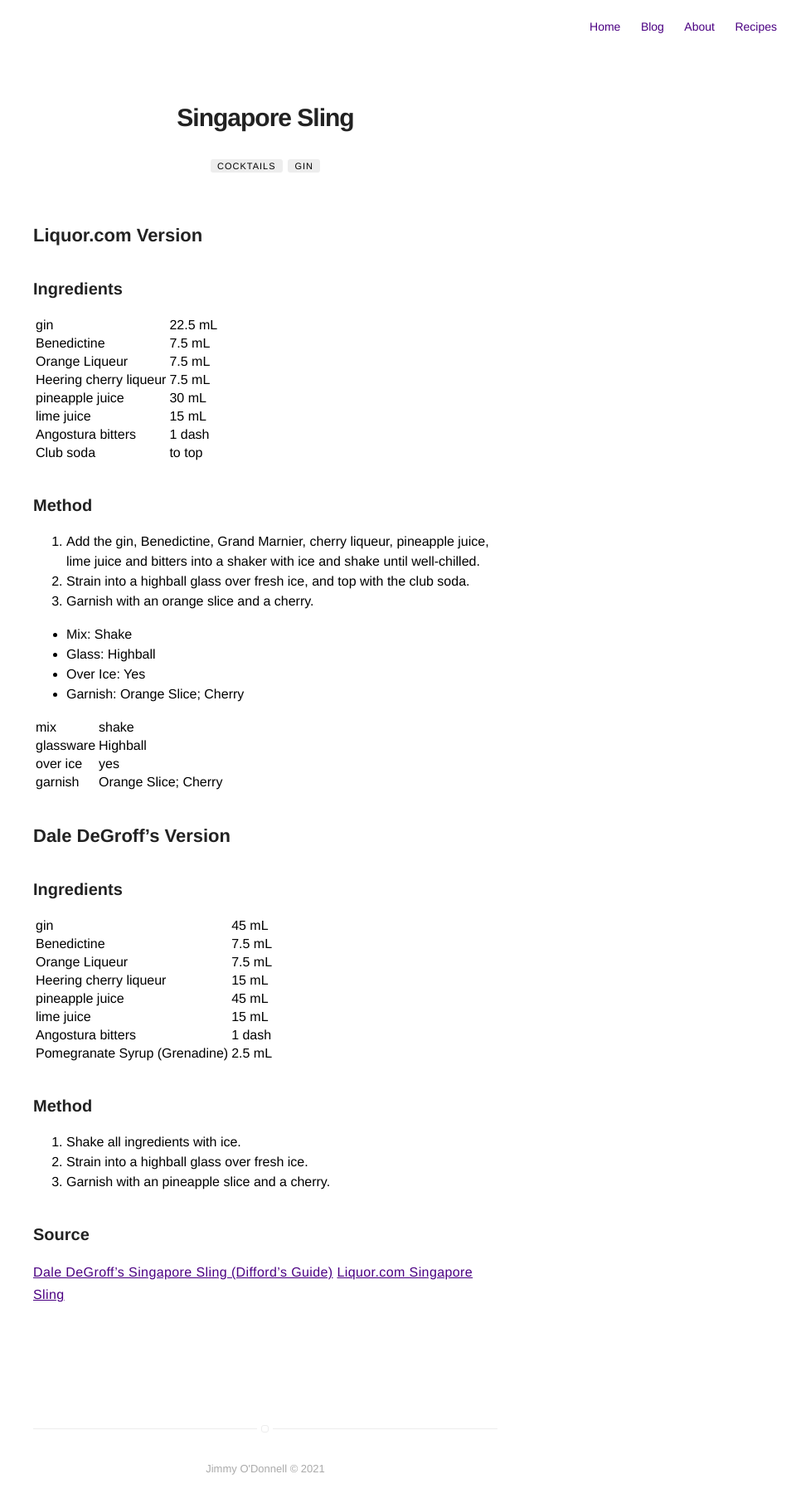
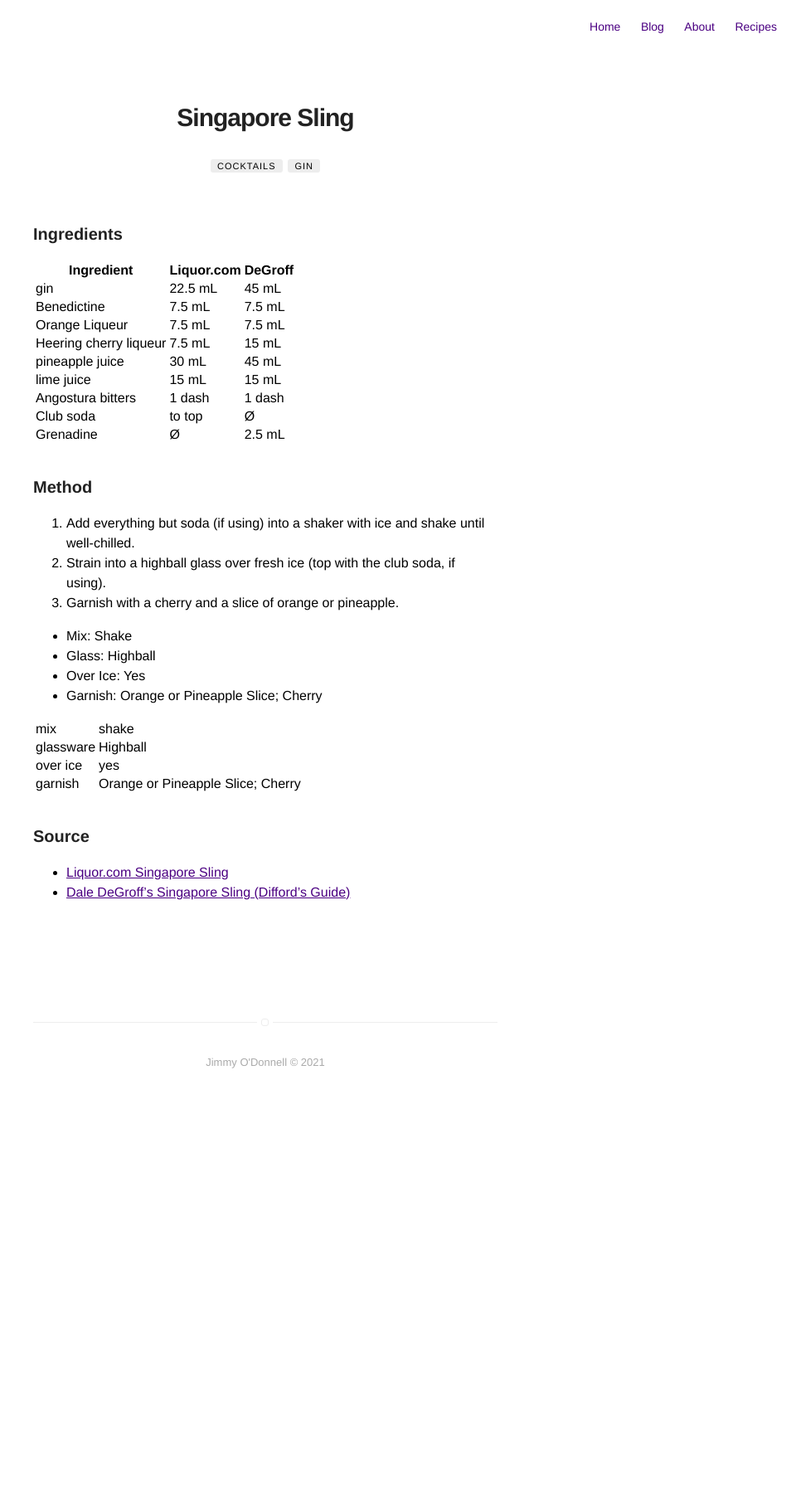
Before and after one commit to jimmyodonnell/jimmyodonnell.github.io, a Jekyll site: the page built from recipes/cocktail-singaporesling.md, in a window 1280 px wide. Shown: the whole page at 83% size, without its empty margins (320-1280 px from the left). Built offline with Jekyll 4.4.1, drawn with Linux system fonts in a browser that asks for light colours; after the commit the page ends 1328 px from its top, so only the background shows below that.

Commit message:
update singapore sling

```diff
--- a/recipes/cocktail-singaporesling.md
+++ b/recipes/cocktail-singaporesling.md
@@ -8,63 +8,42 @@ tags: [Cocktails, Gin]
 comments: false
 ---
 
-## Liquor.com Version
 
 ### Ingredients
 
-| ---------- | ------ |
-| gin | 22.5 mL |
-| Benedictine | 7.5 mL |
-| Orange Liqueur | 7.5 mL |
-| Heering cherry liqueur | 7.5 mL |
-| pineapple juice | 30 mL |
-| lime juice | 15 mL |
-| Angostura bitters | 1 dash  |
-| Club soda | to top |
+| Ingredient | Liquor.com | DeGroff |
+| ---------- | ------ | --- |
+| gin | 22.5 mL | 45 mL |
+| Benedictine | 7.5 mL | 7.5 mL |
+| Orange Liqueur | 7.5 mL | 7.5 mL |
+| Heering cherry liqueur | 7.5 mL | 15 mL |
+| pineapple juice | 30 mL | 45 mL |
+| lime juice | 15 mL | 15 mL  |
+| Angostura bitters | 1 dash  | 1 dash  |
+| Club soda | to top | Ø |
+| Grenadine | Ø | 2.5 mL |
 
 
 ### Method
 
-1. Add the gin, Benedictine, Grand Marnier, cherry liqueur, pineapple juice, lime juice and bitters into a shaker with ice and shake until well-chilled.
-2. Strain into a highball glass over fresh ice, and top with the club soda.
-3. Garnish with an orange slice and a cherry.
+1. Add everything but soda (if using) into a shaker with ice and shake until well-chilled.
+2. Strain into a highball glass over fresh ice (top with the club soda, if using).
+3. Garnish with a cherry and a slice of orange or pineapple.
 
 - **Mix**: Shake
 - **Glass**: Highball
 - **Over Ice**: Yes
-- **Garnish**: Orange Slice; Cherry
+- **Garnish**: Orange or Pineapple Slice; Cherry
 
 
 | ----- | ----- |
 | mix   | shake |
 | glassware | Highball |
 | over ice | yes |
-| garnish | Orange Slice; Cherry |
-
-
-## Dale DeGroff's Version
-
-### Ingredients
-
-| ---------- | ------ |
-| gin | 45 mL |
-| Benedictine | 7.5 mL |
-| Orange Liqueur | 7.5 mL |
-| Heering cherry liqueur | 15 mL |
-| pineapple juice | 45 mL |
-| lime juice | 15 mL  |
-| Angostura bitters | 1 dash  |
-| Pomegranate Syrup (Grenadine) | 2.5 mL |
-
-
-### Method
-
-1. Shake all ingredients with ice.
-2. Strain into a highball glass over fresh ice.
-3. Garnish with an pineapple slice and a cherry.
+| garnish | Orange or Pineapple Slice; Cherry |
 
 
 
 ### Source
-[Dale DeGroff's Singapore Sling (Difford's Guide)](https://www.diffordsguide.com/cocktails/recipe/4627/singapore-sling-dale-degroffs-recipe)
-[Liquor.com Singapore Sling](https://www.liquor.com/recipes/singapore-sling/)
+- [Liquor.com Singapore Sling](https://www.liquor.com/recipes/singapore-sling/)
+- [Dale DeGroff's Singapore Sling (Difford's Guide)](https://www.diffordsguide.com/cocktails/recipe/4627/singapore-sling-dale-degroffs-recipe)
```
